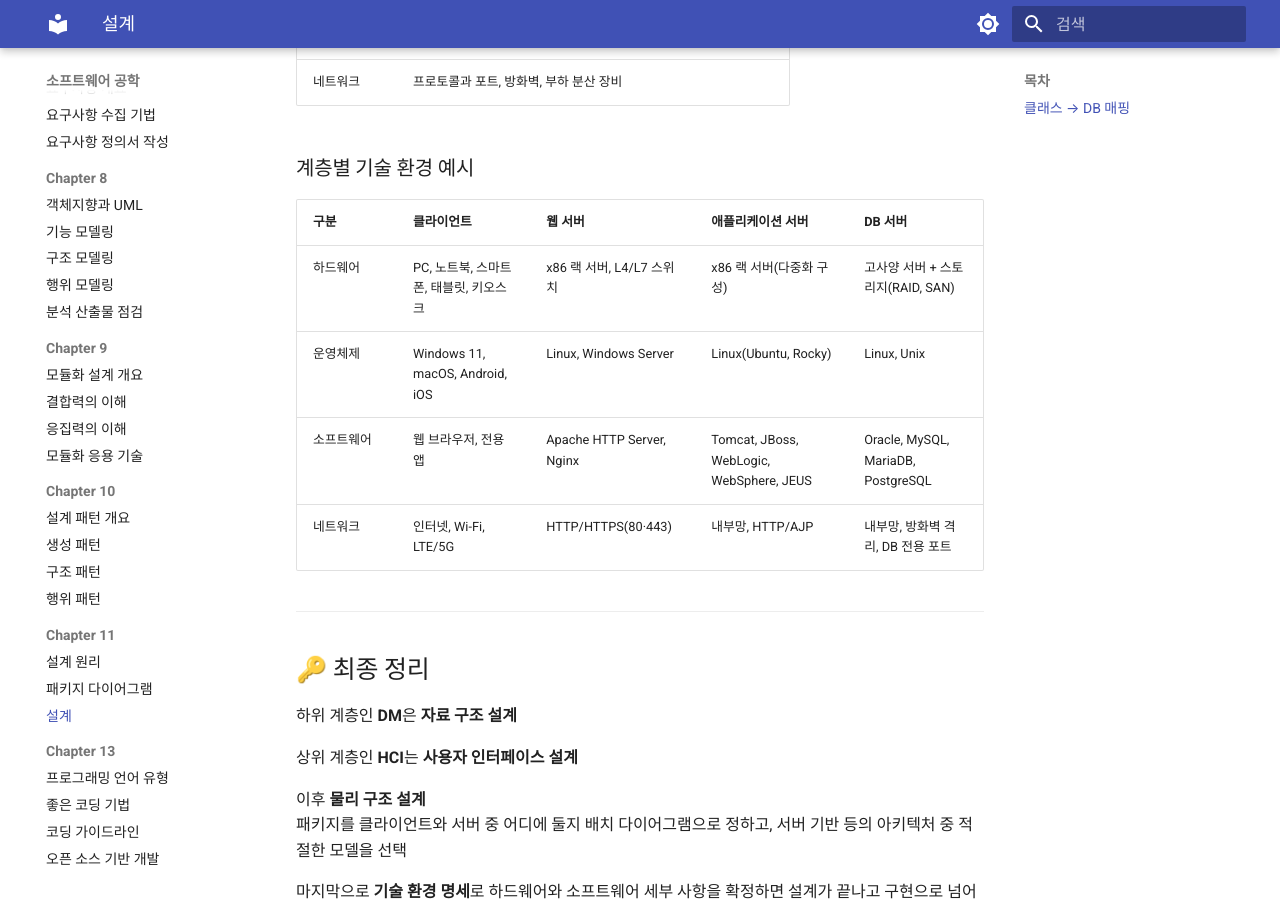
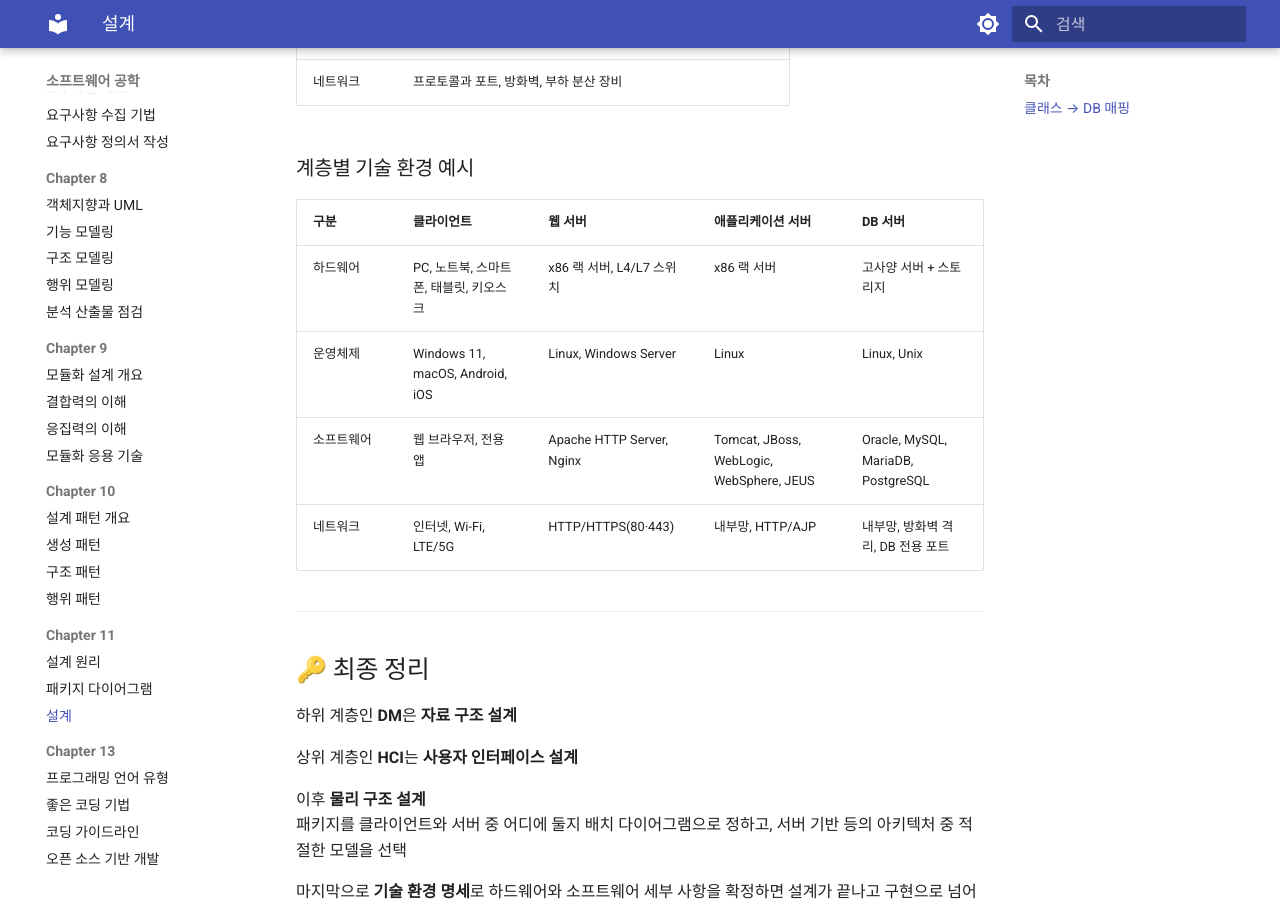
Before and after one commit to CokaNuri/CSBE, an MkDocs documentation site: the page built from docs/software-engineering/Chapter 11/03 설계.md, in a window 1280 px wide and 900 px high, scrolled down 3429 px. Built offline with MkDocs 1.6.1 and Material for MkDocs 9.7.7, drawn with Linux system fonts in a browser that asks for light colours.

Commit message:
03 최종

```diff
--- a/docs/software-engineering/Chapter 11/03 설계.md
+++ b/docs/software-engineering/Chapter 11/03 설계.md
@@ -84,8 +84,8 @@
 
 | 구분 | 클라이언트 | 웹 서버 | 애플리케이션 서버 | DB 서버 |
 |---|---|---|---|---|
-| 하드웨어 | PC, 노트북, 스마트폰, 태블릿, 키오스크 | x86 랙 서버, L4/L7 스위치 | x86 랙 서버(다중화 구성) | 고사양 서버 + 스토리지(RAID, SAN) |
-| 운영체제 | Windows 11, macOS, Android, iOS | Linux, Windows Server | Linux(Ubuntu, Rocky) | Linux, Unix |
+| 하드웨어 | PC, 노트북, 스마트폰, 태블릿, 키오스크 | x86 랙 서버, L4/L7 스위치 | x86 랙 서버 | 고사양 서버 + 스토리지 |
+| 운영체제 | Windows 11, macOS, Android, iOS | Linux, Windows Server | Linux | Linux, Unix |
 | 소프트웨어 | 웹 브라우저, 전용 앱 | Apache HTTP Server, Nginx| Tomcat, JBoss, WebLogic, WebSphere, JEUS | Oracle, MySQL, MariaDB, PostgreSQL |
 | 네트워크 | 인터넷, Wi-Fi, LTE/5G | HTTP/HTTPS(80·443) | 내부망, HTTP/AJP | 내부망, 방화벽 격리, DB 전용 포트 |
 
```
